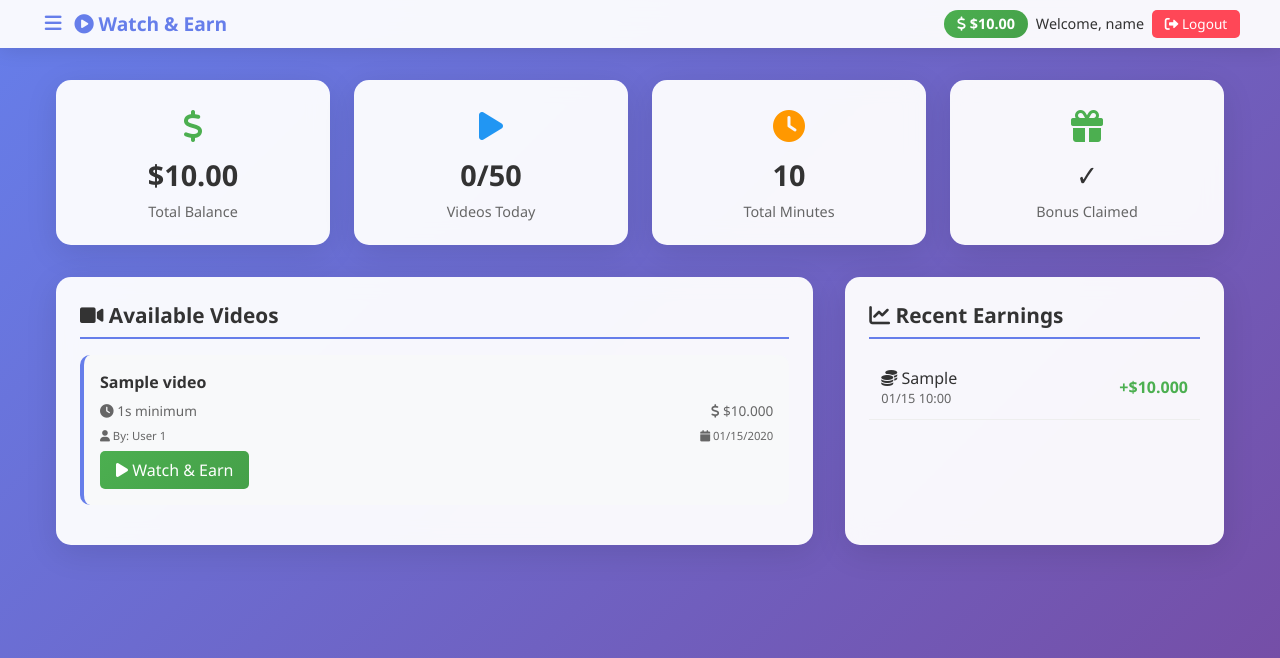
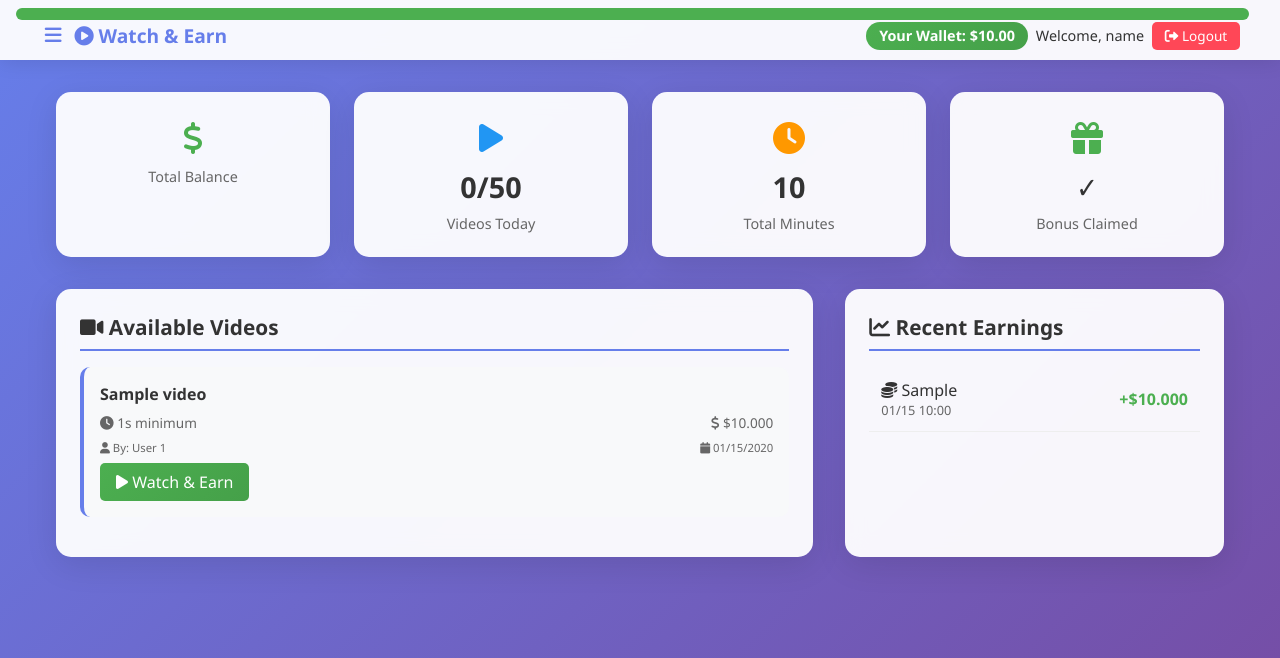
Before and after one commit to grace363/Watch, a Flask app: page /user_dashboard in a window 1280 px wide. Shown: the top 658 px of the page. Run offline with Flask 3, Linux system fonts and the light colour scheme; the visitor is signed in with stand-in values (Sample User, id 1); tables that the repository leaves empty hold one stand-in row (values such as "Sample post"); some libraries are stand-ins or nearby versions.

Commit message:
Update user_dashboard.html

```diff
--- a/templates/user_dashboard.html
+++ b/templates/user_dashboard.html
@@ -376,9 +376,26 @@
             display: none;
         }
     </style>
+
+<style>
+.balance-pill {
+  background-color: #4caf50;
+  color: white;
+  border-radius: 20px;
+  padding: 6px 12px;
+  font-weight: bold;
+  font-size: 1em;
+  margin-left: auto;
+  margin-right: 15px;
+}
+</style>
+
 </head>
 <body>
     <div class="dashboard-header">
+
+        <div class="balance-pill" id="userBalance">
+        </div>
         <div class="header-content">
             <div style="display: flex; align-items: center; gap: 0.5rem;">
                 <div class="hamburger-menu">
@@ -403,7 +420,9 @@
             </div>
             <div class="user-info">
                 <div class="balance">
-                    <i class="fas fa-dollar-sign"></i> ${{ "%.2f"|format(user.balance_usd) }}
+<div class="balance-label">
+<div class="balance-label"><strong>Your Wallet: $<span id="userWalletBalance">{{ "%.2f"|format(user.balance_usd) }}</span></strong></div>
+</div>
                 </div>
                 <span style="font-size: 0.9rem;">Welcome, {{ user.email.split('@')[0] }}</span>
                 <a href="{{ url_for('logout') }}" class="logout-btn">
@@ -431,7 +450,6 @@
                 <div class="stat-icon" style="color: #4CAF50;">
                     <i class="fas fa-dollar-sign"></i>
                 </div>
-                <div class="stat-value">${{ "%.2f"|format(user.balance_usd) }}</div>
                 <div class="stat-label">Total Balance</div>
             </div>
 
@@ -841,6 +859,7 @@
       .then(data => {
         if (data.success) {
           animateCoinBalance(data.new_balance);
+          animateCoinBalance(data.new_balance);
           alert(data.message || "Bonus claimed!");
         } else {
           alert(data.error || "Failed to claim bonus.");
@@ -857,3 +876,29 @@
   }
 });
 </script>
+<script>
+function animateCoinBalance(newBalance) {
+  const ids = ["userBalance", "userWalletBalance"];
+  ids.forEach(id => {
+    const el = document.getElementById(id);
+    if (!el) return;
+
+    const current = parseFloat(el.innerText.replace('$', '')) || 0;
+    const steps = 30;
+    let step = 0;
+    const increment = (newBalance - current) / steps;
+
+    function update() {
+      if (step < steps) {
+        step++;
+        el.innerText = (current + increment * step).toFixed(2);
+        requestAnimationFrame(update);
+      } else {
+        el.innerText = newBalance.toFixed(2);
+      }
+    }
+
+    update();
+  });
+}
+</script>
```
